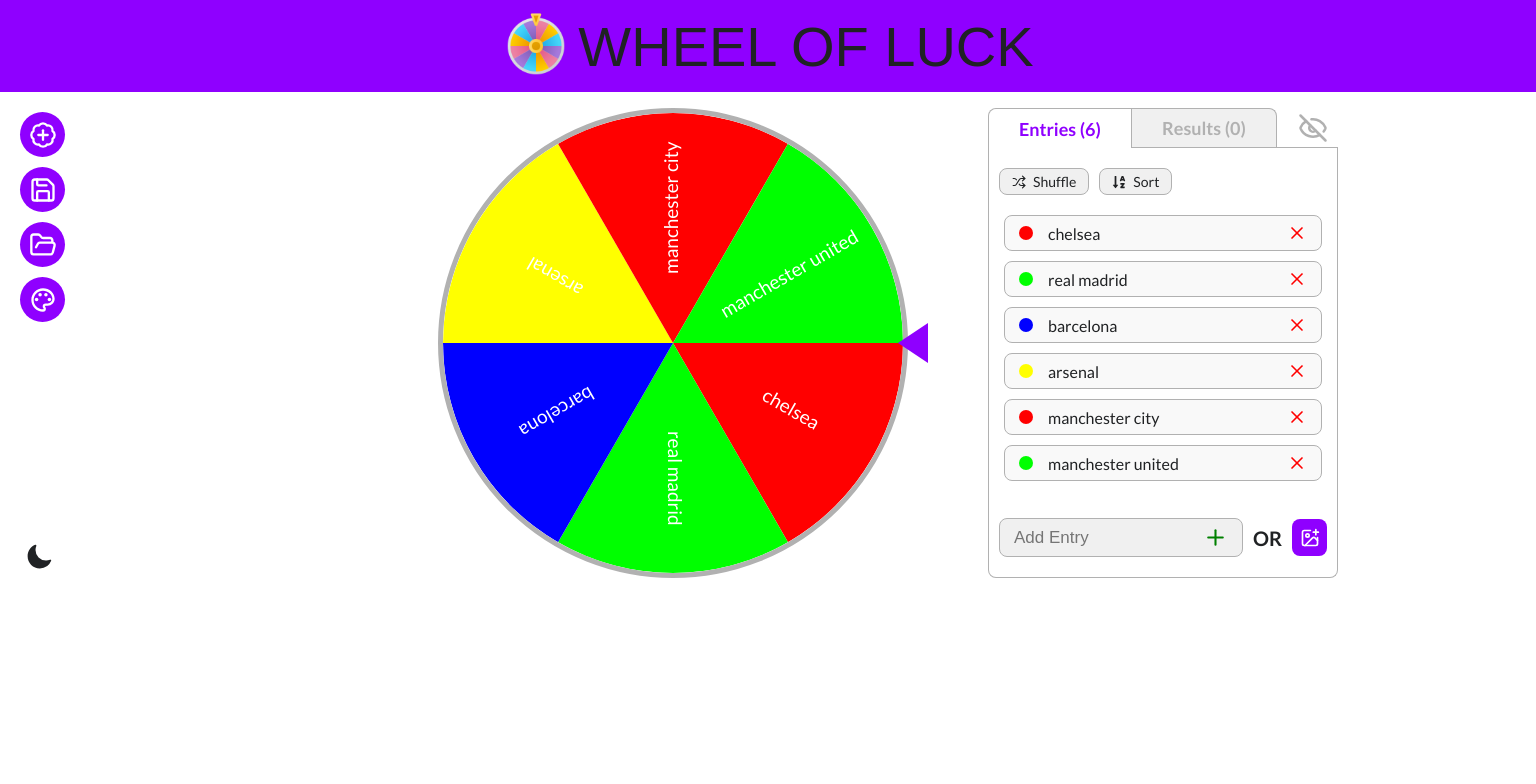
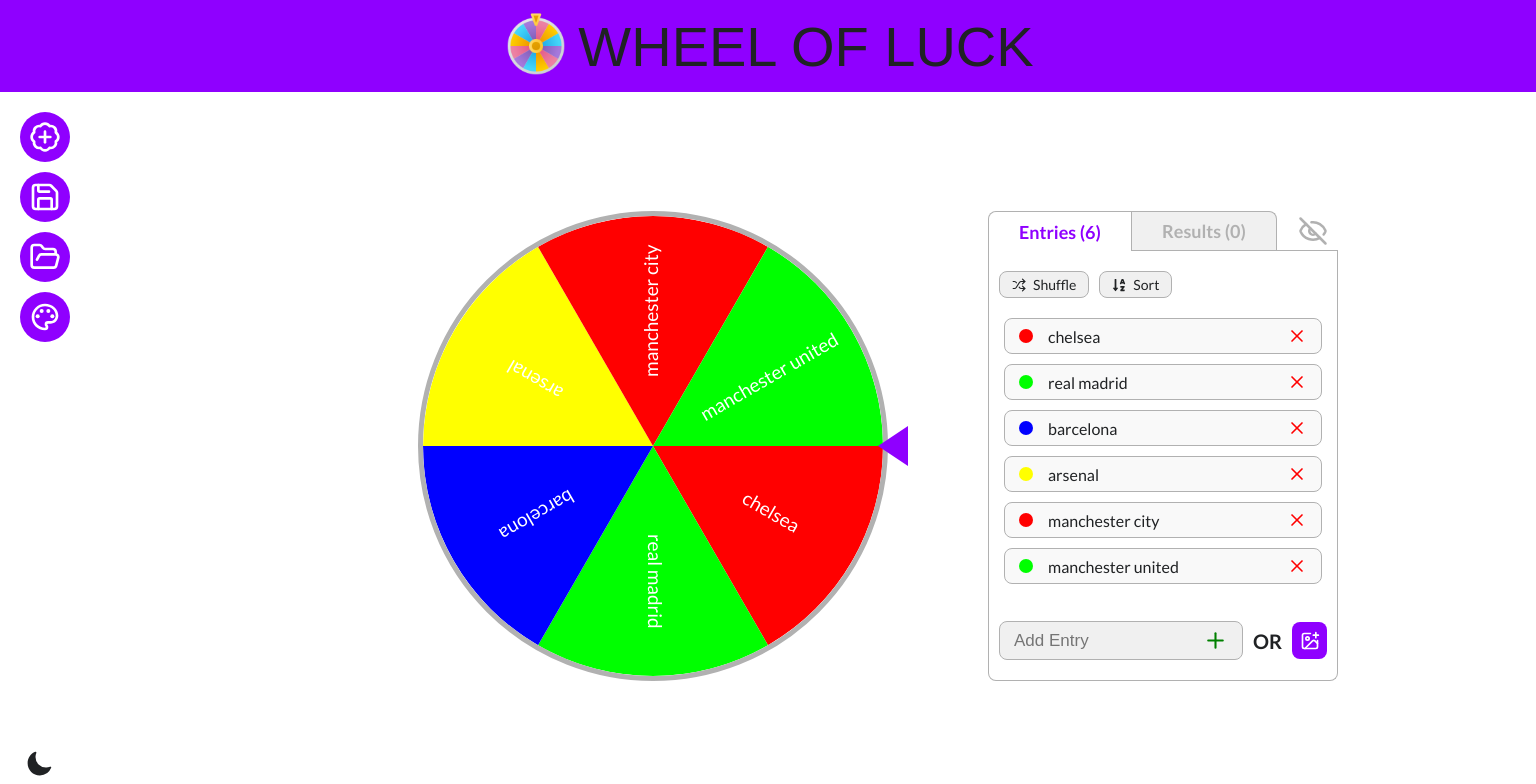
Before and after one commit to YasserCoder/wheel-of-luck, a React (Vite) app: page / in a window 1536 px wide. Shown: the top 784 px of the page. Built offline with nearby package versions, Linux system fonts and the light colour scheme; a web font is replaced by a local one.

Commit message:
fixing the styles

```diff
--- a/src/App.css
+++ b/src/App.css
@@ -91,3 +91,8 @@
     font-family: "Lato", Arial, Helvetica, sans-serif;
     transition: background-color 300ms, color 300ms, border-color 300ms;
 }
+#root {
+    height: 100vh;
+    display: flex;
+    flex-direction: column;
+}
--- a/src/components/styles/main.module.css
+++ b/src/components/styles/main.module.css
@@ -1,12 +1,14 @@
 .main {
     position: relative;
+    flex: 1;
+    display: flex;
+    align-items: center;
 }
 .section {
-    height: 100%;
     display: flex;
     justify-content: space-between;
     gap: 80px;
-    padding-top: 1rem;
+    padding-block: 1rem;
 }
 .wheelContainer {
     flex: 1;
@@ -19,6 +21,8 @@
         flex-direction: column;
         align-items: center;
         gap: 50px;
+        padding-top: 2rem;
+        padding-bottom: 0;
     }
     .wheelContainer {
         justify-content: center;
@@ -29,3 +33,8 @@
         margin-left: 30px;
     }
 }
+@media (min-width: 1500px) {
+    .section {
+        gap: 100px;
+    }
+}
--- a/src/components/styles/menuItem.module.css
+++ b/src/components/styles/menuItem.module.css
@@ -59,3 +59,15 @@
         padding: 0.2rem 0.4rem;
     }
 }
+
+@media (min-width: 1500px) {
+    .btn {
+        width: 50px;
+        height: 50px;
+        font-size: 2rem;
+    }
+    .tooltip {
+        font-size: 1.25rem;
+        padding: 0.75rem 1.25rem;
+    }
+}
--- a/src/components/styles/toggleSwitch.module.css
+++ b/src/components/styles/toggleSwitch.module.css
@@ -4,7 +4,7 @@
     cursor: pointer;
     line-height: 1;
     position: absolute;
-    bottom: 5px;
+    bottom: 10px;
     left: 25px;
 }
 
@@ -34,3 +34,9 @@
     transition-delay: 200ms;
     transform: scale(1) rotate(360deg);
 }
+
+@media (min-width: 1500px) {
+    .toggle {
+        bottom: 20px;
+    }
+}
```
